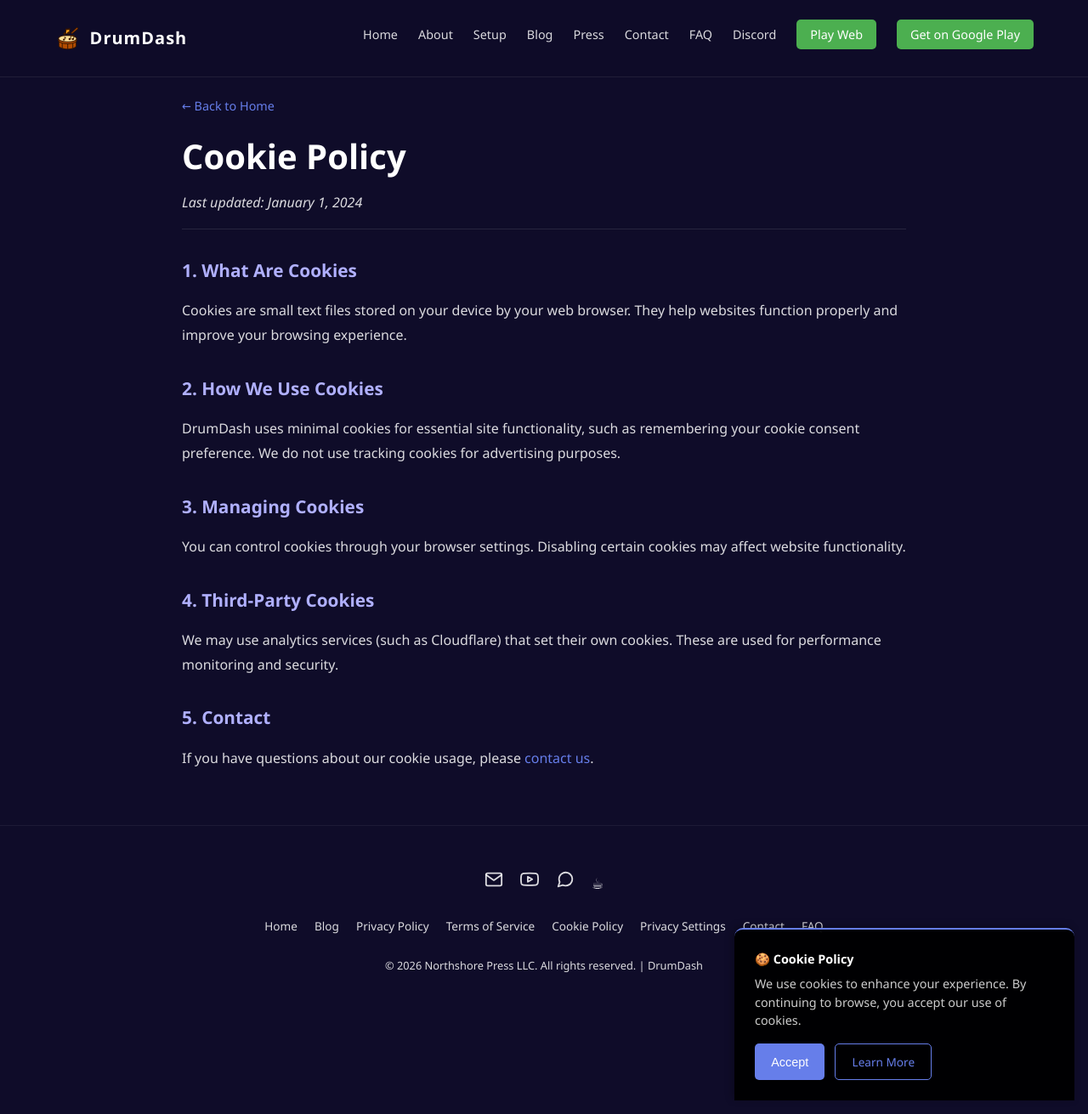
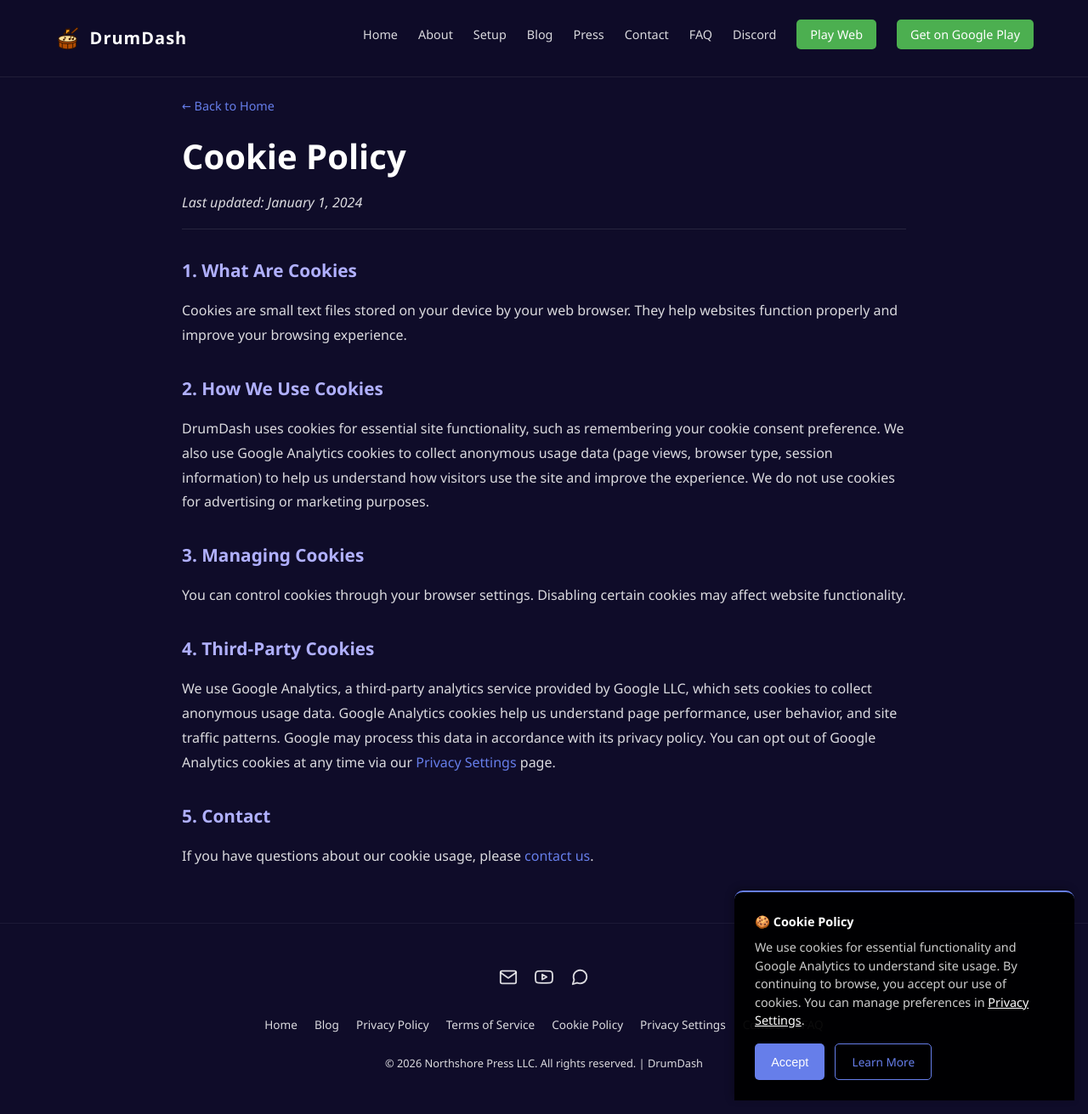
Before and after one commit to tsikerdekis/DrumDash-WebGL, a Jekyll site: the page built from cookie-policy.html, in a window 1280 px wide and 1311 px high. Shown: the whole window at 85% size. Built offline with Jekyll 4.4.1, drawn with Linux system fonts in a browser that asks for light colours.

Commit message:
Respect privacy setting for Google Analytics
Load the GA script only when `drumdash_analytics_enabled` is unset or true, so tracking follows saved privacy preferences. Also update cookie consent and cookie policy copy to explicitly disclose Google Analytics usage and link to Privacy Settings, and remove the Ko-fi footer link.

```diff
--- a/_includes/cookie-consent.html
+++ b/_includes/cookie-consent.html
@@ -3,7 +3,7 @@
     <div class="cookie-content">
         <div class="cookie-text">
             <p><strong>🍪 Cookie Policy</strong></p>
-            <p>We use cookies to enhance your experience. By continuing to browse, you accept our use of cookies.</p>
+            <p>We use cookies for essential functionality and Google Analytics to understand site usage. By continuing to browse, you accept our use of cookies. You can manage preferences in <a href="privacy-settings.html" style="color: #fff; text-decoration: underline;">Privacy Settings</a>.</p>
         </div>
         <div class="cookie-buttons">
             <button id="cookieAccept" class="cookie-btn cookie-btn-primary">Accept</button>
--- a/_includes/footer.html
+++ b/_includes/footer.html
@@ -17,9 +17,6 @@
                 <path d="M21 11.5a8.38 8.38 0 0 1-.9 3.8 8.5 8.5 0 0 1-7.6 4.7 8.38 8.38 0 0 1-3.8-.9L3 21l1.9-5.7a8.38 8.38 0 0 1-.9-3.8 8.5 8.5 0 0 1 4.7-7.6 8.38 8.38 0 0 1 3.8-.9h.5a8.48 8.48 0 0 1 8 8v.5z"></path>
             </svg>
         </a>
-        <a href="https://ko-fi.com/northshorepress" target="_blank" title="Buy me a coffee ☕">
-            <span style="font-size: 1.1rem;">☕</span>
-        </a>
     </div>
     <div class="footer-links">
         <a href="{{ site.baseurl }}/index.html">Home</a>
--- a/_layouts/default.html
+++ b/_layouts/default.html
@@ -92,14 +92,23 @@
     </script>
     {% endif %}
 
-    <!-- Google tag (gtag.js) -->
-    <script async src="https://www.googletagmanager.com/gtag/js?id=G-VQSLHGB9C1"></script>
+    <!-- Google tag (gtag.js) - respects privacy settings -->
     <script>
-      window.dataLayer = window.dataLayer || [];
-      function gtag(){dataLayer.push(arguments);}
-      gtag('js', new Date());
+      (function() {
+        var saved = localStorage.getItem('drumdash_analytics_enabled');
+        // Default to enabled if no preference saved
+        if (saved === null || saved === 'true') {
+          var script = document.createElement('script');
+          script.async = true;
+          script.src = 'https://www.googletagmanager.com/gtag/js?id=G-VQSLHGB9C1';
+          document.head.appendChild(script);
 
-      gtag('config', 'G-VQSLHGB9C1');
+          window.dataLayer = window.dataLayer || [];
+          function gtag(){dataLayer.push(arguments);}
+          gtag('js', new Date());
+          gtag('config', 'G-VQSLHGB9C1');
+        }
+      })();
     </script>
 </head>
 <body>
--- a/cookie-policy.html
+++ b/cookie-policy.html
@@ -14,13 +14,13 @@
         <p>Cookies are small text files stored on your device by your web browser. They help websites function properly and improve your browsing experience.</p>
 
         <h2>2. How We Use Cookies</h2>
-        <p>DrumDash uses minimal cookies for essential site functionality, such as remembering your cookie consent preference. We do not use tracking cookies for advertising purposes.</p>
+        <p>DrumDash uses cookies for essential site functionality, such as remembering your cookie consent preference. We also use Google Analytics cookies to collect anonymous usage data (page views, browser type, session information) to help us understand how visitors use the site and improve the experience. We do not use cookies for advertising or marketing purposes.</p>
 
         <h2>3. Managing Cookies</h2>
         <p>You can control cookies through your browser settings. Disabling certain cookies may affect website functionality.</p>
 
         <h2>4. Third-Party Cookies</h2>
-        <p>We may use analytics services (such as Cloudflare) that set their own cookies. These are used for performance monitoring and security.</p>
+        <p>We use Google Analytics, a third-party analytics service provided by Google LLC, which sets cookies to collect anonymous usage data. Google Analytics cookies help us understand page performance, user behavior, and site traffic patterns. Google may process this data in accordance with its privacy policy. You can opt out of Google Analytics cookies at any time via our <a href="privacy-settings.html">Privacy Settings</a> page.</p>
 
         <h2>5. Contact</h2>
         <p>If you have questions about our cookie usage, please <a href="contact.html">contact us</a>.</p>
```
